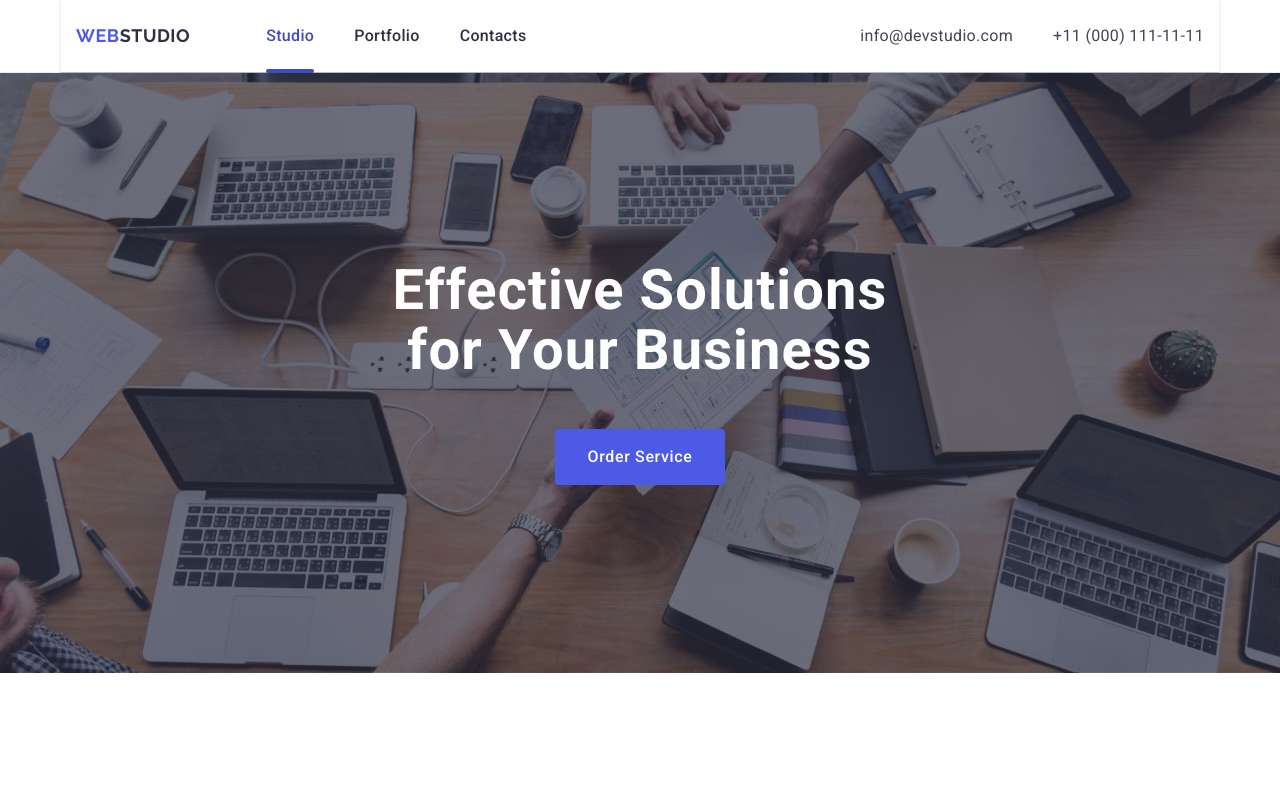
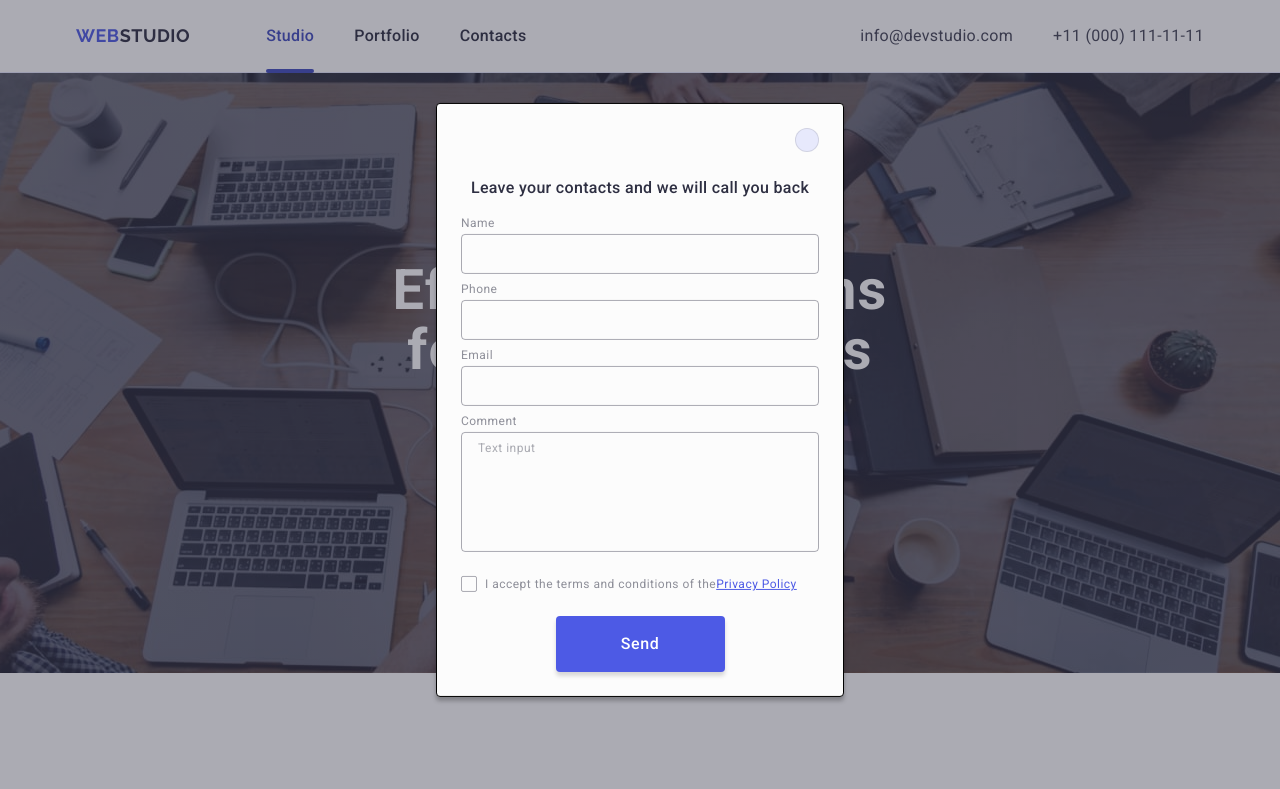
Before and after one commit to Olja2020/goit-markup-hw-05, a plain HTML site: page index.html in a window 1280 px wide. Shown: the top 789 px of the page. Drawn offline with nearby package versions, Linux system fonts and the light colour scheme.

Commit message:
Update style.css
Update style.css

```diff
--- a/css/style.css
+++ b/css/style.css
@@ -45,7 +45,7 @@ img {
   display: flex;
   justify-content: space-between;
 }
-.main-header {
+.main-header-style {
   box-shadow: 0px 2px 1px rgba(46, 47, 66, 0.08),
     0px 1px 1px rgba(46, 47, 66, 0.16), 0px 1px 6px rgba(46, 47, 66, 0.08);
 }
@@ -62,7 +62,6 @@ img {
   border-radius: 50%;
   align-items: center;
   justify-content: center;
-  margin-top: 8px;
   transition: background-color 250ms cubic-bezier(0.4, 0, 0.2, 1);
 }
 .li_team {
@@ -155,10 +154,6 @@ header {
 }
 .ul_link li {
 }
-.menu_list .link:hover,
-.ul_link .link:hover {
-  color: #404bbf;
-}
 
 .header_block {
   margin-bottom: 8px;
@@ -171,6 +166,7 @@ header {
 .ul_link .link:active,
 .menu_list .link:active {
   position: relative;
+  color: #404bbf;
 }
 .menu_list .link:active::after {
   content: "";
@@ -393,9 +389,11 @@ header {
 .footer_container {
   display: flex;
   align-items: baseline;
+  justify-content: space-between;
+  flex-wrap: wrap;
 }
 .footer_logo {
-  margin-right: 120px;
+  margin-right: 40px;
 }
 
 .footer_social_links .social-link:hover,
@@ -423,6 +421,255 @@ header {
 .text {
   color: #434455;
 }
-.menu_list .link.link_a:not(.studio) {
+.menu_list .link_a:not(.studio) {
   color: #2e2f42;
 }
+.menu_list .link_a:hover,
+.ul_link .link:hover {
+  color: #404bbf;
+}
+.footer_button {
+  width: 165px;
+  height: 40px;
+  padding: 8px 24px 8px 24px;
+  border-radius: 4px;
+  gap: 16px;
+  background-color: #4d5ae5;
+  display: flex;
+  color: #ffffff;
+  align-items: center;
+}
+.footer_form {
+  display: flex;
+  justify-content: space-between;
+  align-items: end;
+  gap: 24px;
+}
+.label_email {
+  display: flex;
+  flex-direction: column;
+}
+.footer_email {
+  padding-top: 8px;
+  padding-bottom: 8px;
+  padding-left: 16px;
+  width: 264px;
+  height: 40px;
+  display: flex;
+
+  font-size: 12px;
+  font-weight: 400;
+  line-height: 2;
+  letter-spacing: 0.04em;
+  text-align: left;
+  background-color: #2e2f42;
+  color: #ffffff;
+  border: 1px solid #ffffff;
+  border-radius: 4px;
+}
+.span_subscribe {
+  margin-bottom: 16px;
+}
+/*___________________backdrop styles______________________________*/
+.backdrop {
+  position: fixed;
+  top: 0;
+  left: 0;
+  width: 100%;
+  height: 100%;
+  background-color: rgba(46, 47, 66, 0.4);
+  z-index: 9999;
+  opacity: 0;
+  visibility: hidden;
+  pointer-events: none;
+  transition: opacity 250ms linear, visibility 250ms linear;
+}
+.modal {
+  position: absolute;
+  top: 50%;
+  left: 50%;
+  width: 408px;
+  transform: translate(-50%, -50%);
+  background-color: rgba(252, 252, 252, 1);
+  border: 1px solid #000000;
+  border-radius: 4px;
+  box-shadow: 0px 4px 4px 0px rgba(0, 0, 0, 0.25);
+  color: rgba(46, 47, 66, 0.4);
+  padding: 24px;
+  padding-top: 72px;
+}
+.button_modal {
+  padding: 0;
+  line-height: 0;
+  border: none;
+  stroke: rgba(46, 47, 66, 1);
+  border-radius: 50%;
+  background-color: rgba(231, 233, 252, 1);
+  border: 1px solid rgba(0, 0, 0, 0.1);
+  position: absolute;
+  top: 24px;
+  right: 24px;
+  width: 24px;
+  height: 24px;
+}
+.is-open {
+  opacity: 1;
+  visibility: visible;
+  pointer-events: auto;
+}
+.button_modal:focus,
+.button_modal:hover {
+  outline: 0px solid transparent;
+  background-color: #404bbf;
+  fill: rgba(255, 255, 255, 1);
+  stroke: rgba(255, 255, 255, 1);
+}
+.button_modal:focus + .button_modal_icon,
+.button_modal:hover + .button_modal_icon {
+  fill: rgba(255, 255, 255, 1);
+  stroke: rgba(255, 255, 255, 1);
+}
+
+.modal-description {
+  font-size: 16px;
+  font-weight: 500;
+  line-height: 1.5;
+  letter-spacing: 0.02em;
+  text-align: center;
+  color: rgba(46, 47, 66, 1);
+  margin-bottom: 16px;
+}
+.form_modal_input {
+  width: 100%;
+  height: 40px;
+  background-color: transparent;
+  border-radius: 4px;
+  border: 1px solid rgba(46, 47, 66, 0.4);
+  padding-left: 38px;
+  outline: 0px solid transparent;
+}
+.form_modal_wrapper {
+  margin-bottom: 8px;
+}
+.form_modal_label,
+.form_modal_textarea,
+.form_modal_label_checkbox {
+  font-size: 12px;
+  font-weight: 400;
+  line-height: 1.17;
+  letter-spacing: 0.04em;
+  text-align: left;
+  color: rgba(142, 143, 153, 1);
+  margin-bottom: 4px;
+  display: block;
+}
+.form_modal_input:hover,
+.form_modal_input:focus,
+.form_modal_textarea:hover,
+.form_modal_textarea:focus {
+  border-color: rgba(77, 90, 229, 1);
+}
+
+.form_modal_input:hover + .form_modal_input_icon,
+.form_modal_input:focus + .form_modal_input_icon {
+  fill: rgba(77, 90, 229, 1);
+}
+.form_modal_textarea::placeholder {
+  color: rgba(46, 47, 66, 0.4);
+}
+.form_modal_input_icon {
+  position: absolute;
+  top: 8px;
+  left: 16px;
+  top: 50%;
+  transform: translateY(-50%);
+}
+.form_modal_input_wrapper {
+  position: relative;
+}
+.form_modal_textarea {
+  color: rgba(46, 47, 66, 0.4);
+  padding-left: 16px;
+  padding-top: 8px;
+  display: block;
+  width: 100%;
+  height: 120px;
+  border-radius: 4px;
+  border: 1px solid rgba(46, 47, 66, 0.4);
+  resize: none;
+  background-color: transparent;
+  outline: 0px solid transparent;
+}
+.accent-color {
+  color: #4d5ae5;
+}
+.form_modal_input_icon_checkbox {
+  border-radius: 4px;
+  border: 1px solid rgba(46, 47, 66, 0.4);
+  stroke: rgba(255, 255, 255, 1);
+  fill: #4d5ae5;
+}
+.review-form-submit-btn {
+  padding: 16px 32px;
+  border-radius: 4px;
+  margin: 0 auto;
+  box-shadow: 0px 4px 4px 0px rgba(0, 0, 0, 0.15);
+  background-color: rgba(77, 90, 229, 1);
+  display: block;
+  font-family: Roboto;
+  font-size: 16px;
+  font-weight: 500;
+  line-height: 1.5;
+  letter-spacing: 0.04em;
+  text-align: center;
+  color: rgba(255, 255, 255, 1);
+  border: none;
+  width: 169px;
+  height: 56px;
+}
+.review-form-own-checkbox {
+  width: 16px;
+  height: 16px;
+  border: 1px solid rgba(46, 47, 66, 0.4);
+  border-radius: 2px;
+  display: inline-flex;
+  align-items: center;
+  justify-content: center;
+  margin-right: 8px;
+}
+.form_modal_label_checkbox {
+  margin-bottom: 24px;
+  display: inline-flex;
+  align-items: center;
+  margin-top: 16px;
+}
+.form_modal_input_icon {
+  fill: rgba(46, 47, 66, 1);
+}
+.form_modal_input_checkbox:checked
+  + .form_modal_label_checkbox
+  > .review-form-own-checkbox {
+  background-color: #404bbf;
+}
+
+.form_modal_input_checkbox:checked
+  + .form_modal_label_checkbox
+  .form_modal_input_icon_checkbox {
+  stroke: rgba(255, 255, 255, 1);
+  fill: rgba(255, 255, 255, 1);
+}
+.form_modal_input_checkbox:focus
+  + .form_modal_label_checkbox
+  .form_modal_input_icon_checkbox {
+  outline: 2px solid #404bbf;
+}
+.form_modal_input_icon_checkbox {
+  fill: #ffffff;
+  opacity: 0;
+}
+
+.form_modal_input_checkbox:checked
+  + .form_modal_label_checkbox
+  .form_modal_input_icon_checkbox {
+  opacity: 1;
+}
```
